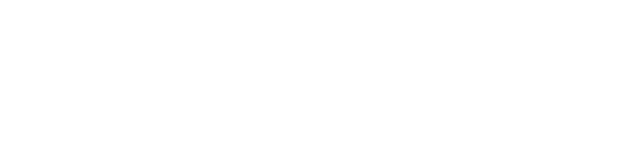
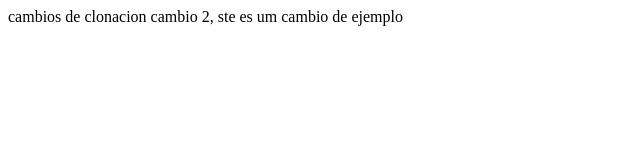
Before and after one commit to julianhurtado746-rgb/Mi-app, a plain HTML site: page index.html in a window 1280 px wide. Shown: the whole page, without its empty margins (0-640 px from the left). Drawn offline with Linux system fonts and the light colour scheme.

Commit message:
segundo cambio

```diff
--- a/index.html
+++ b/index.html
@@ -3,9 +3,10 @@
 <head>
     <meta charset="UTF-8">
     <meta name="viewport" content="width=device-width, initial-scale=1.0">
-    <title> mi primera APLICACION</title>
+    <title>mi primera aplicacion</title>
 </head>
 <body>
-
+       cambios de clonacion
+       cambio 2, ste es um cambio de ejemplo
 </body>
 </html>
```
